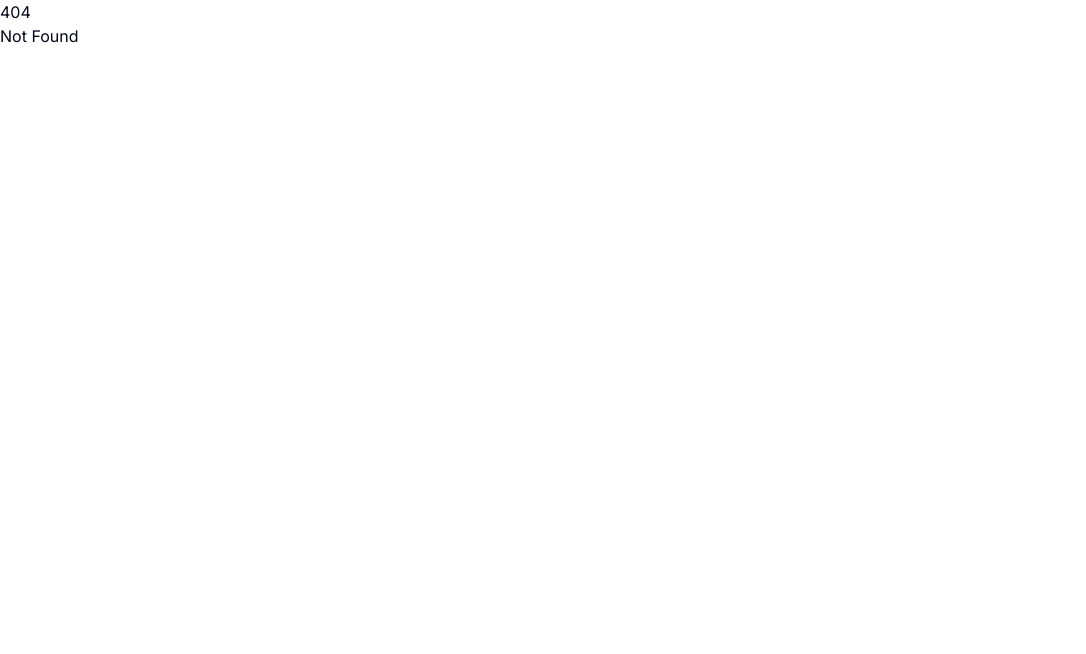
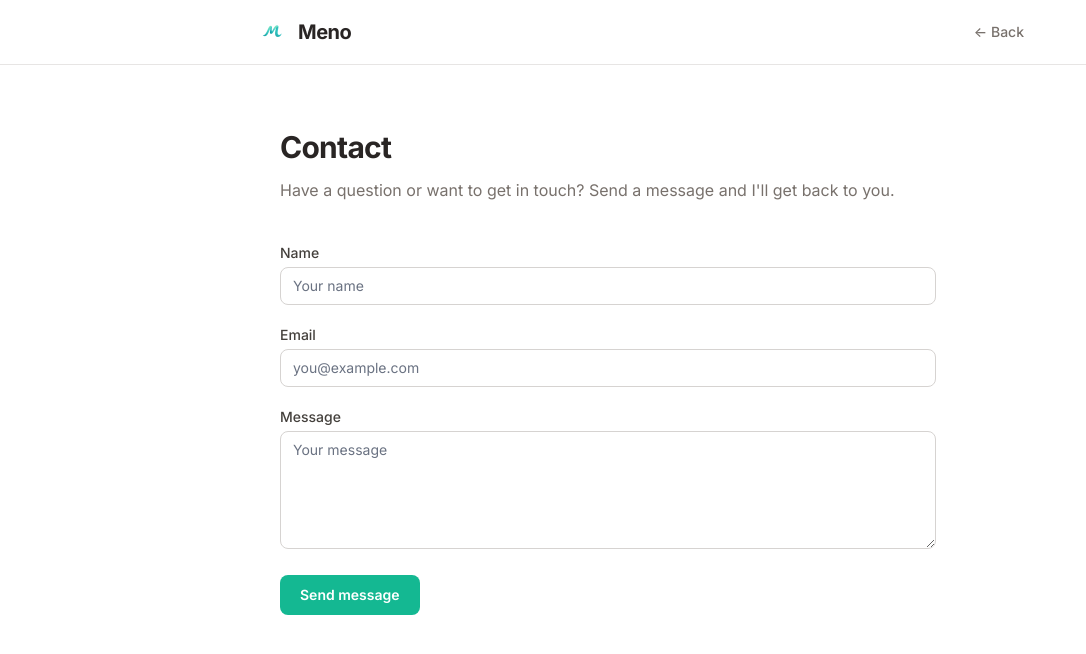
Before and after one commit to helenakristina/meno, a SvelteKit app in the folder frontend/: page /contact in a window 1280 px wide. Before the commit this address had no page. Shown: the top 654 px of the page, without its empty margins (0-1086 px from the left). Built offline with nearby package versions, Linux system fonts and the light colour scheme.

Commit message:
feat: add contact page

```diff
--- /dev/null
+++ b/frontend/src/routes/contact/+page.svelte
@@ -0,0 +1,90 @@
+<script lang="ts">
+	import logo from '$lib/assets/logo.png';
+</script>
+
+<svelte:head>
+	<title>Contact - Meno</title>
+	<meta name="description" content="Get in touch with Meno." />
+</svelte:head>
+
+<div class="min-h-screen bg-white">
+	<!-- Nav -->
+	<header class="border-b border-neutral-200 px-6 py-4">
+		<div class="mx-auto flex max-w-3xl items-center justify-between">
+			<a href="/" class="flex items-center gap-2.5">
+				<img src={logo} alt="" class="h-8 w-8 rounded-lg" aria-hidden="true" />
+				<span class="text-xl font-bold tracking-tight text-neutral-800">Meno</span>
+			</a>
+			<a
+				href="/"
+				class="text-sm font-medium text-neutral-500 transition-colors hover:text-neutral-700"
+			>
+				&larr; Back
+			</a>
+		</div>
+	</header>
+
+	<!-- Content -->
+	<div class="mx-auto max-w-3xl px-6 py-16">
+		<div class="max-w-[65ch]">
+			<h1 class="mb-3 text-3xl font-bold tracking-tight text-neutral-800">Contact</h1>
+			<p class="mb-10 text-base leading-relaxed text-neutral-500">
+				Have a question or want to get in touch? Send a message and I'll get back to you.
+			</p>
+
+			<form
+				method="POST"
+				action="https://formspree.io/f/xlgarrdl"
+				class="space-y-5"
+			>
+				<input type="hidden" name="_replyto" value="helenalucia@fastmail.com" />
+				<input type="hidden" name="_next" value="/" />
+
+				<div>
+					<label for="name" class="mb-1 block text-sm font-medium text-neutral-700">Name</label>
+					<input
+						type="text"
+						id="name"
+						name="name"
+						required
+						class="w-full rounded-md border border-neutral-300 px-3 py-2 text-sm focus:border-primary-500 focus:ring-1 focus:ring-primary-500 focus:outline-none"
+						placeholder="Your name"
+					/>
+				</div>
+
+				<div>
+					<label for="email" class="mb-1 block text-sm font-medium text-neutral-700">Email</label>
+					<input
+						type="email"
+						id="email"
+						name="email"
+						required
+						class="w-full rounded-md border border-neutral-300 px-3 py-2 text-sm focus:border-primary-500 focus:ring-1 focus:ring-primary-500 focus:outline-none"
+						placeholder="you@example.com"
+					/>
+				</div>
+
+				<div>
+					<label for="message" class="mb-1 block text-sm font-medium text-neutral-700"
+						>Message</label
+					>
+					<textarea
+						id="message"
+						name="message"
+						required
+						rows={5}
+						class="w-full rounded-md border border-neutral-300 px-3 py-2 text-sm focus:border-primary-500 focus:ring-1 focus:ring-primary-500 focus:outline-none"
+						placeholder="Your message"
+					></textarea>
+				</div>
+
+				<button
+					type="submit"
+					class="rounded-md bg-primary-500 px-5 py-2.5 text-sm font-semibold text-white transition-colors hover:bg-primary-600 focus:outline-none focus-visible:ring-2 focus-visible:ring-primary-400"
+				>
+					Send message
+				</button>
+			</form>
+		</div>
+	</div>
+</div>
```
